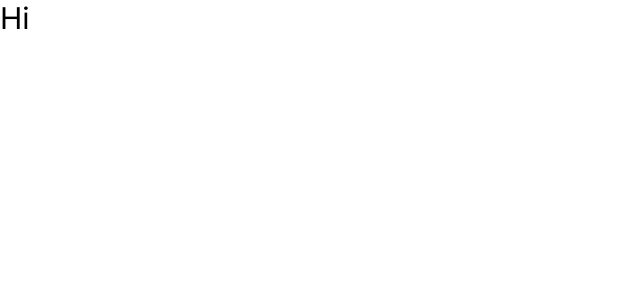
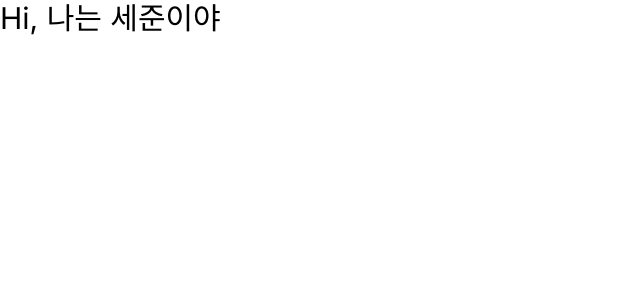
Before and after one commit to junepark202012/todo, a Next.js app: page / in a window 1280 px wide. Shown: the top 300 px of the page, without its empty margins (0-640 px from the left). Built offline with nearby package versions, Linux system fonts and the light colour scheme.

Commit message:
Set up Google fonts

```diff
--- a/src/pages/_document.tsx
+++ b/src/pages/_document.tsx
@@ -5,7 +5,7 @@
     <Html>
       <Head>
         <link
-          href="https://fonts.googleapis.com/css2?family=Inter:wght@400;700&family=Noto+Sans+KR:wght@400;500;700&family=Roboto:ital,wght@1,100&display=swap"
+          href="https://fonts.googleapis.com/css2?family=Inter:wght@100;400;700&family=Noto+Sans+KR:wght@400;500;700&family=Roboto:wght@100;400;700&display=swap"
           rel="stylesheet"
         />{" "}
       </Head>
--- a/src/pages/index.tsx
+++ b/src/pages/index.tsx
@@ -1,7 +1,7 @@
 export default function Home() {
   return (
     <>
-      <h1 className="text-3xl">Hi</h1>
+      <h1 className="text-3xl">Hi, 나는 세준이야</h1>
     </>
   );
 }
--- a/src/styles/globals.css
+++ b/src/styles/globals.css
@@ -3,5 +3,5 @@
 @tailwind utilities;
 
 :root {
-    font-family: Inter, sans-serif;
+    @apply font-sans
 }
--- a/tailwind.config.js
+++ b/tailwind.config.js
@@ -1,3 +1,5 @@
+const defaultTheme = require("tailwindcss/defaultTheme");
+
 /** @type {import('tailwindcss').Config} */
 module.exports = {
   content: [
@@ -5,7 +7,16 @@
     "./src/components/**/*.{js,ts,jsx,tsx}",
   ],
   theme: {
-    extend: {},
+    extend: {
+      fontFamily: {
+        sans: [
+          "Inter",
+          "Roboto",
+          "Noto Sans KR",
+          ...defaultTheme.fontFamily.sans,
+        ],
+      },
+    },
   },
   plugins: [],
-}
+};
```
